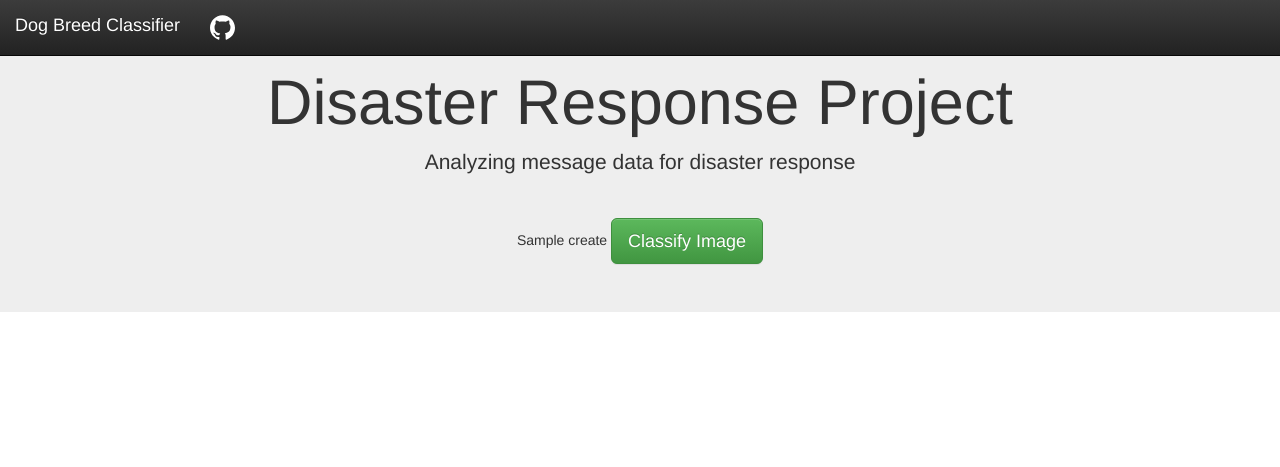
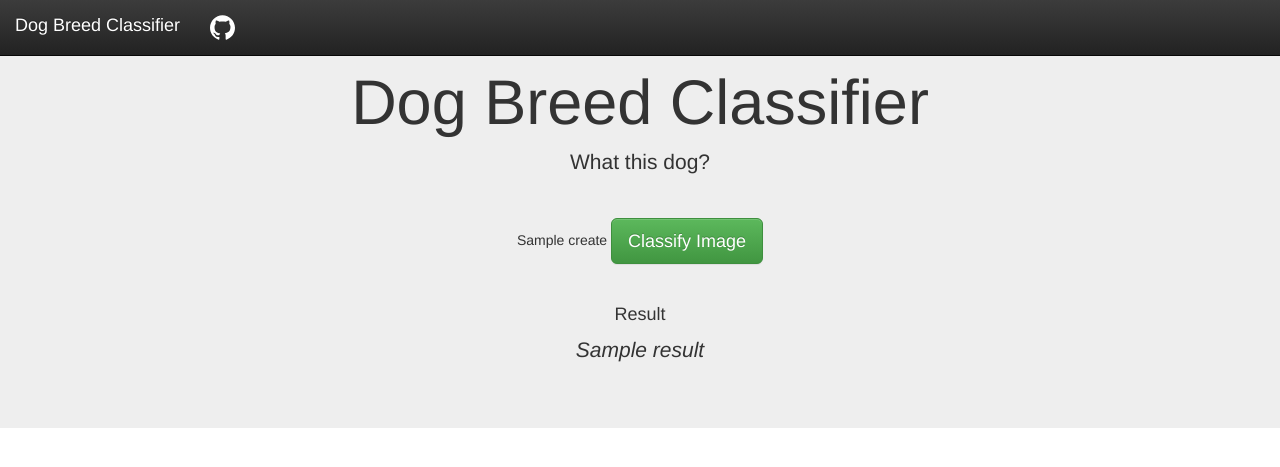
Before and after one commit to aaronlws95/udacity-dog-breed-classifier, a Flask app: template app/templates/go.html in a window 1280 px wide. Shown: the top 467 px of the page. Run offline with Flask 2, Linux system fonts and the light colour scheme; the template is opened without the code that fills it: most values are stand-ins (such as "Sample title", 1, 10 or a date in 2020); some libraries are stand-ins or nearby versions.

Commit message:
Progress on web app

```diff
--- a/app/run.py
+++ b/app/run.py
@@ -4,6 +4,9 @@ import argparse
 from flask import Flask, flash, request, redirect, url_for, render_template
 from werkzeug.utils import secure_filename
 from flask_dropzone import Dropzone
+from PIL import Image
+
+import matplotlib.pyplot as plt
 
 
 parser = argparse.ArgumentParser(description='Run web app')
@@ -14,11 +17,6 @@ args = parser.parse_args()
 
 app = Flask(__name__)
 dropzone = Dropzone(app)
-
-UPLOAD_FOLDER = 'static/images'
-ALLOWED_EXTENSIONS = {'txt', 'pdf', 'png', 'jpg', 'jpeg', 'gif'}
-
-app.config['UPLOAD_FOLDER'] = UPLOAD_FOLDER
 
 app.config.update(
     # Flask-Dropzone config:
@@ -42,18 +40,21 @@ def index():
 def test():
     return render_template('test.html')
 
-
 # web page that handles user query and displays model results
 @app.route('/go', methods = ['POST', 'GET'])
 def go():
     if request.method == 'POST':
         for key, f in request.files.items():
             if key.startswith('file'):
-                f.save(os.path.join(app.config['UPLOAD_FOLDER'], f.filename))
+                # f.save(os.path.join(app.config['UPLOAD_FOLDER'], f.filename))
+                print(f)
+                # image = Image.open(f)
+                # plt.imshow(image)
+                # plt.show()
+    result = "this is output"
 
-        return redirect(url_for("test"))
     return render_template(
-        'go.html',
+        'go.html', result=result
     )
 
 
--- a/app/templates/go.html
+++ b/app/templates/go.html
@@ -2,7 +2,7 @@
 {% block title %}Results{% endblock %}
 
 {% block message %}
-    <!-- <hr /> -->
-    <h4 class="text-center">MESSAGE</h4>
-    <!-- <p class="text-center"><i>{{query}}</i></p> -->
+    <hr />
+    <h4 class="text-center">Result</h4>
+    <p class="text-center"><i>{{result}}</i></p>
 {% endblock %}
--- a/app/templates/master.html
+++ b/app/templates/master.html
@@ -28,68 +28,28 @@
         </div>
 </nav>
 
-
 <div class="jumbotron">
     <div class="container">
-        <h1 class="text-center">Disaster Response Project</h1>
-        <p class="text-center">Analyzing message data for disaster response</p>
+        <h1 class="text-center">Dog Breed Classifier</h1>
+        <p class="text-center">What this dog?</p>
         <hr />
 
         <div class="row">
             <div class="col-lg-12 form-group-lg text-center">
-                <!-- <form action="/go" method="get">
-                    <input type="text" class="form-control form-control-lg" name="query" placeholder="Enter a message to classify">
-                    <div class="col-lg-offset-5">
-                        <button type="submit" class="btn btn-lg btn-success">Classify Message</button>
-                    </div>
-                </form> -->
+                {{ dropzone.create(action='go') }}
+                <button id="upload", type="submit" class="btn btn-lg btn-success">Classify Image</button>
 
-                <!-- <form class="box" method="post" action="" enctype="multipart/form-data">
-                    <div class="box__input">
-                      <input class="box__file" type="file" name="files[]" id="file" data-multiple-caption="{count} files selected" multiple />
-                      <label for="file"><strong>Choose a file</strong><span class="box__dragndrop"> or drag it here</span>.</label>
-                      <button class="box__button" type="submit">Upload</button>
-                    </div>
-                    <div class="box__uploading">Uploading…</div>
-                    <div class="box__success">Done!</div>
-                    <div class="box__error">Error! <span></span>.</div>
-                  </form> -->
-<!--
-                <form action = "http://localhost:5000/uploader" class="dropzone dz-clickable" method = "POST"
-                    enctype = "multipart/form-data">
-                    <input type = "file" name = "file" />
-                </form>
-              -->
-                {{ dropzone.create('/go') }}
-                <button id="upload", type="submit" class="btn btn-lg btn-success">Classify Image</button>
+
                 {{ dropzone.load_js() }}
                 {{ dropzone.config() }}
-                {{ dropzone.config(redirect_url=url_for('index')) }}
+                {{ dropzone.config(redirect_url=url_for('go')) }}
             </div>
         </div>
+        {% block message %}
+        {% endblock %}
 
     </div>
 </div>
 
-<!-- <div class="container">
-    {% block content %}
-        <div class="page-header">
-            <h1 class="text-center">Overview of Training Dataset</h1>
-        </div>
-    {% endblock %}
-
-    {% for id in ids %}
-        <div id="{{id}}"></div>
-    {% endfor %}
-</div> -->
-
-<!-- <script type="text/javascript">
-    const graphs = {{graphJSON | safe}};
-    const ids = {{ids | safe}};
-    for(let i in graphs) {
-        Plotly.plot(ids[i], graphs[i].data, graphs[i].layout);
-    }
-</script> -->
-
 </body>
 </html>
```
